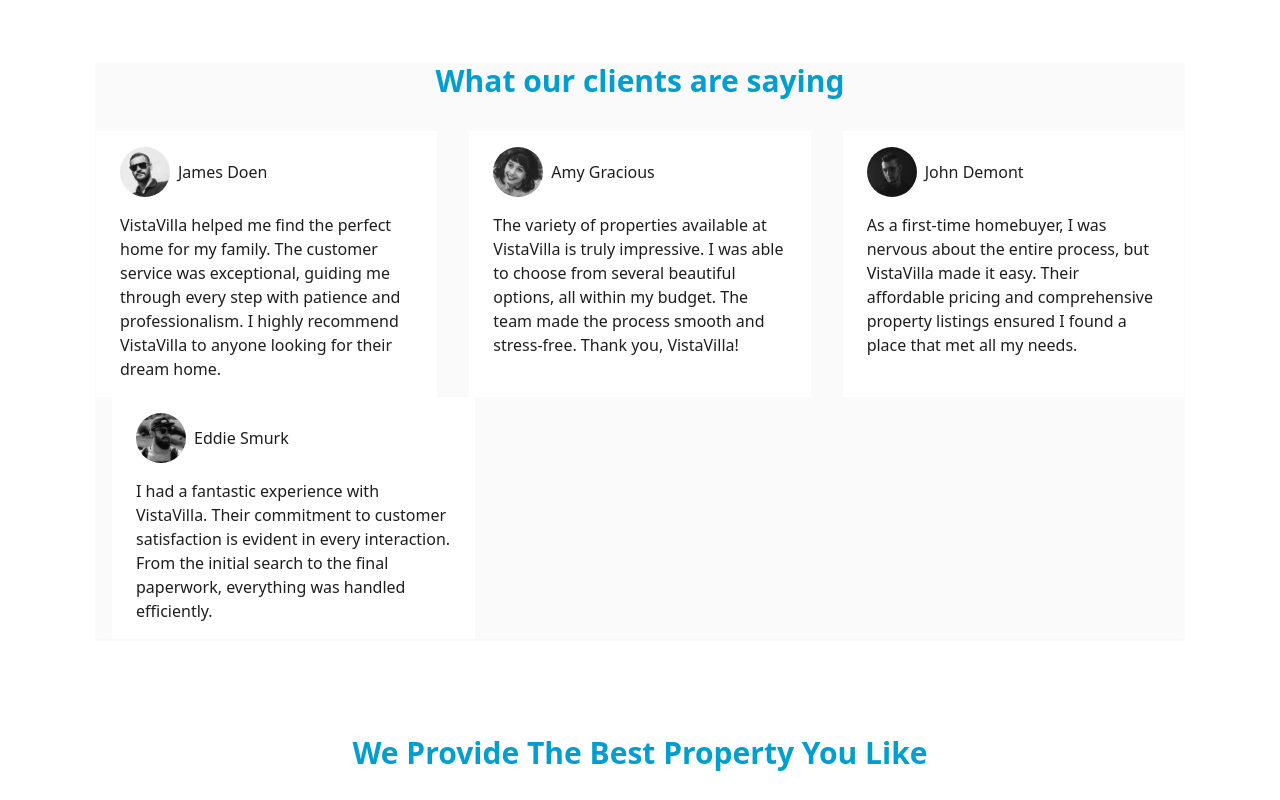
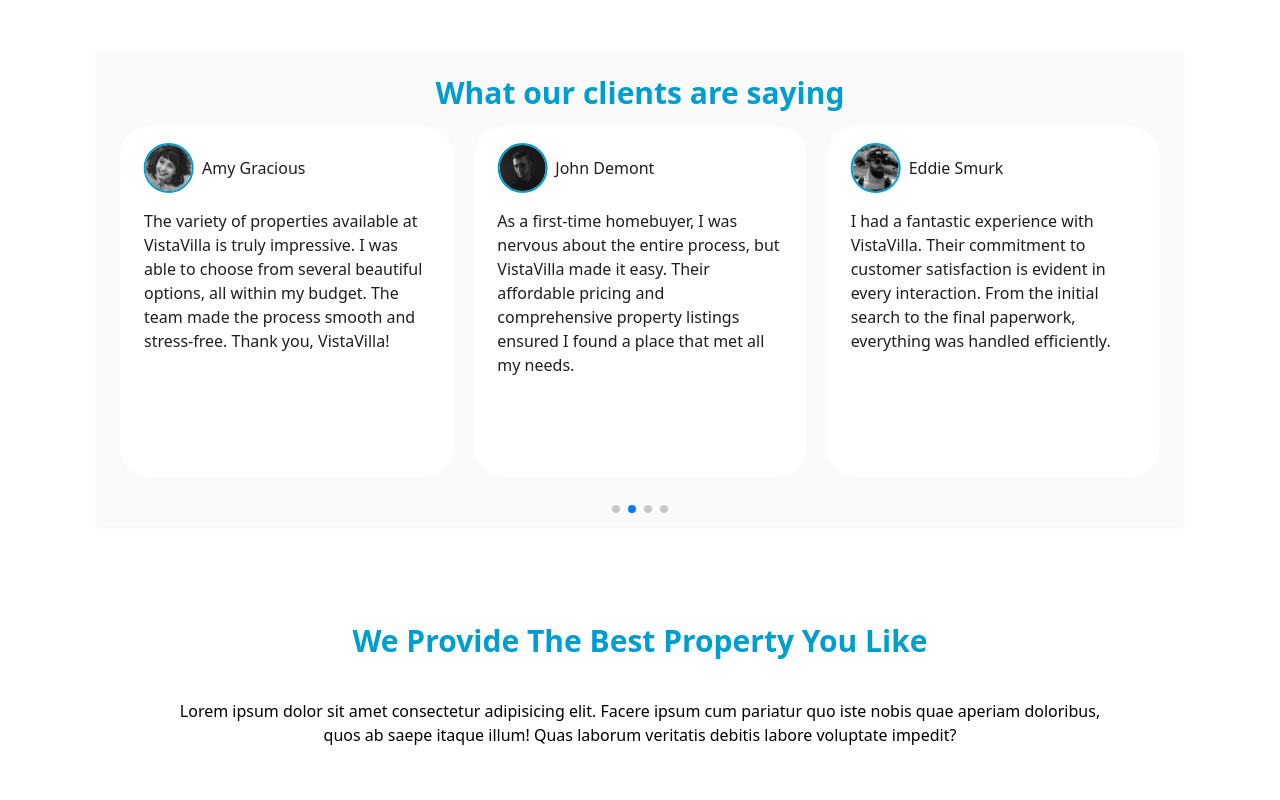
Before and after one commit to Aliennori/vistavilla, a website: page public/index.html in a window 1280 px wide. Shown: the part 1700-2500 px from the top of the page. Drawn offline with nearby package versions, Linux system fonts and the light colour scheme.

Commit message:
another commit

```diff
--- a/public/index.html
+++ b/public/index.html
@@ -13,7 +13,7 @@
 </head>
 <body>
     <header class="h-screen">
-        <div class="flex justify-between  w-full shadow-md px-16 py-4">
+        <div class="flex justify-between  w-full shadow-md container">
         <a href="/" class="text-xl tracking-wide">
            <span class="text-accent-two">VISTA</span> VILLA
         </a>
@@ -67,8 +67,8 @@
 
             </div>
         </section>
-        <section class="container  mt-16">
-            <div class="flexItem">
+        <section class=" mt-16 mx-auto">
+            <div class="flexItem container">
                 <div class="md:w-1/2 md:pr-4 mr:mr-6">
                     <h2>Discover Your Dream Home at Vista Villa</h2>
                     <p class="mb-4">Vista Villa, spread over 50 hectares, offers a unique blend of elegance and comfort, making it the perfect modern living environment. Nestled in a serene environment with top-notch amenities, Vista Villa is where luxury meets convenience. Our properties cater to diverse lifestyles, ensuring you find your dream home. Join our community and experience a new standard of living designed to exceed your expectations.
@@ -87,48 +87,61 @@
                 </div>
             </div>
         </section>
-        <section class="container  mt-16">
-            <div class="bg-accent-four opacity-100 text-primary shadow-sm">
-                <h2 class="md:text-center mb-8 mt-3">What our clients are saying</h2>
-                <div class="flexItem">
-                <div class="md:w-1/3 md:mr-4 bg-accent-one py-4 px-6">
+        <section class="container mt-16">
+            <div class="bg-accent-four opacity-100 text-primary shadow-sm px-6 mx-auto">
+                <div class="pt-6 md:text-center">
+                    <h2 class="">What our clients are saying</h2>
+                </div>
+                <div class="swiper h-[400px]">
+                    <!-- Additional required wrapper -->
+                    <div class="swiper-wrapper ">
+                      <!-- Slides -->
+                      <div class="swiper-slide bg-accent-one py-4 px-6 w-full max w-[370px] h-[350px] rounded-[30px]">
                         <div class="mb-4 flex items-center">
-                        <img src="images/person_1.jpg" alt="" class="h-[50px] rounded-full">
+                            <img src="images/person_1.jpg" alt="" class="h-[50px] rounded-full border-accent-two border-2">
                             <h5 class="ml-2">James Doen</h5>
                         </div>
                         <p>VistaVilla helped me find the perfect home for my family. The customer service was exceptional, guiding me through every step with patience and professionalism. I highly recommend VistaVilla to anyone looking for their dream home.</p>
 
                       </div>
-                <div class="md:w-1/3 md:ml-4 md:mr-4 bg-accent-one py-4 px-6">
+                      <div class="swiper-slide bg-accent-one py-4 px-6 w-full max w-[370px] h-[350px] rounded-[30px]">
                         <div class="mb-4 flex items-center">
-                        <img src="images/person_4.jpg" alt="" class="h-[50px] rounded-full">
+                            <img src="images/person_4.jpg" alt="" class="h-[50px] rounded-full border-accent-two border-2">
                             <h5 class="ml-2">Amy Gracious</h5>
                         </div>
                         <p>The variety of properties available at VistaVilla is truly impressive. I was able to choose from several beautiful options, all within my budget. The team made the process smooth and stress-free. Thank you, VistaVilla!</p>
 
                       </div>
-                <div class=" md:w-1/3 md:ml-4 bg-accent-one  py-4 px-6">
+                      <div class="swiper-slide  bg-accent-one py-4 px-6 w-full max w-[370px] h-[350px] rounded-[30px]">
                         <div class="mb-4 flex items-center">
-                        <img src="images/person_3.jpg" alt="" class="h-[50px] rounded-full">
+                            <img src="images/person_3.jpg" alt="" class="h-[50px] rounded-full border-accent-two border-2">
                             <h5 class="ml-2">John Demont</h5>
                         </div>
                         <p>As a first-time homebuyer, I was nervous about the entire process, but VistaVilla made it easy. Their affordable pricing and comprehensive property listings ensured I found a place that met all my needs. </p>
 
                       </div>
-                </div>
-                <div class=" md:w-1/3 md:ml-4 bg-accent-one  py-4 px-6">
+                      <div class="swiper-slide bg-accent-one py-4 px-6 w-full max w-[370px] h-[350px] rounded-[30px]">
                         <div class="mb-4 flex items-center">
-                        <img src="images/person_2.jpg" alt="" class="h-[50px] rounded-full">
+                            <img src="images/person_2.jpg" alt="" class="h-[50px] rounded-full border-accent-two border-2">
                             <h5 class="ml-2">Eddie Smurk</h5>
                         </div>
                         <p>I had a fantastic experience with VistaVilla. Their commitment to customer satisfaction is evident in every interaction. From the initial search to the final paperwork, everything was handled efficiently.</p>
                       </div>
+
+                    </div>
+                    <!-- If we need pagination -->
+                    <div class="swiper-pagination"></div>
+
+
+
+
                   </div>
 
-            </div>
+
+
         </section>
-        <section class="container mx-auto p-16 mt-16">
-            <div class="text-center mb-16">
+        <section class="container mx-auto mt-16">
+            <div class="text-center mb-16 px-16">
                 <h2 class="mb-10">We Provide The Best Property You Like</h2>
             <p class="">Lorem ipsum dolor sit amet consectetur adipisicing elit. Facere ipsum cum pariatur quo iste nobis quae aperiam doloribus, quos ab saepe itaque illum! Quas laborum veritatis debitis labore voluptate impedit?</p>
 
@@ -199,8 +212,8 @@
             </div>
 
         </section>
-        <section class="px-24 py-4 mt-16 bg-accent-four">
-            <div class="flexItem mb-8">
+        <section class=" mt-16 bg-accent-four mx-auto ">
+            <div class="flexItem mb-8 container">
             <div class="border-r-4 border-accent-two px-4 mt-4">
                 <h2 class="text-4xl text-accent-two mb-2">10</h2>
                 <p>Years in Business</p>
@@ -279,8 +292,8 @@
             <button class="btn3">Subscribe Now</button>
         </section>
     </main>
-    <footer class="  bg-accent-four px-16 py-4">
-        <div class="mt-24 md:flex md:justify-between">
+    <footer class="  bg-accent-four py-4">
+        <div class="mt-24 md:flex md:justify-between container">
          <div class="md:w-1/3 mb-4">
         <a href="/" class=" text-xl tracking-wide">
             <span class="text-accent-two">VISTA</span> VILLA
@@ -355,7 +368,7 @@
     </footer>
 
     <script src="https://cdn.jsdelivr.net/npm/swiper@11/swiper-bundle.min.js"></script>
-    <script src="swiper.js"></script>
+    <script src="main.js"></script>
 
 </body>
 </html>
--- a/public/main.js
+++ b/public/main.js
@@ -0,0 +1,37 @@
+const swiper = new Swiper('.swiper', {
+    // Optional parameters
+    slidesPerView: 3,
+  spaceBetween: 20,
+    direction: 'horizontal',
+    loop: true,
+    autoplay: {
+        delay: 2000,
+        disableOnInteraction: false,
+    },
+
+    // If we need pagination
+    pagination: {
+      el: '.swiper-pagination',
+      clickable: true,
+
+    },
+
+  breakpoints: {
+      // when window width is >= 640px
+      320: {
+          slidesPerView: 1,
+
+      },
+
+      960: {
+          slidesPerView: 2,
+
+      },
+      1200: {
+        slidesPerView: 3,
+
+    }
+  }
+
+
+  });
```
Also changed, not shown: public/style.css. Lines whose indentation alone changed are shown as unchanged.
